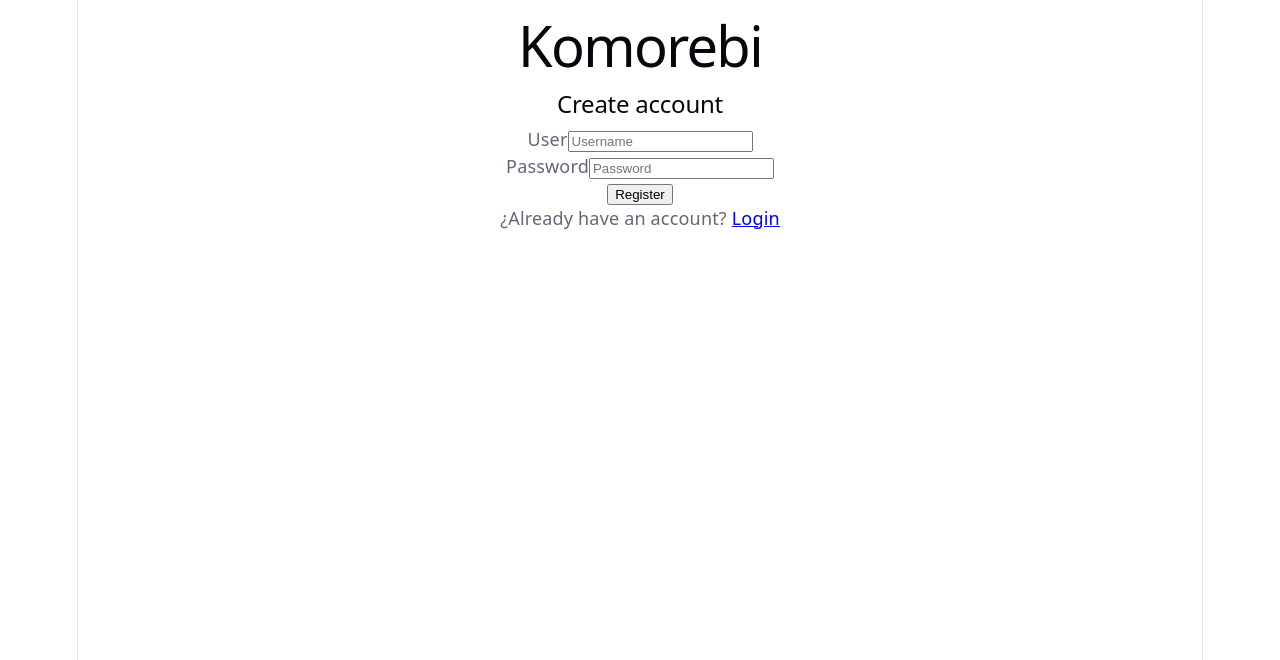
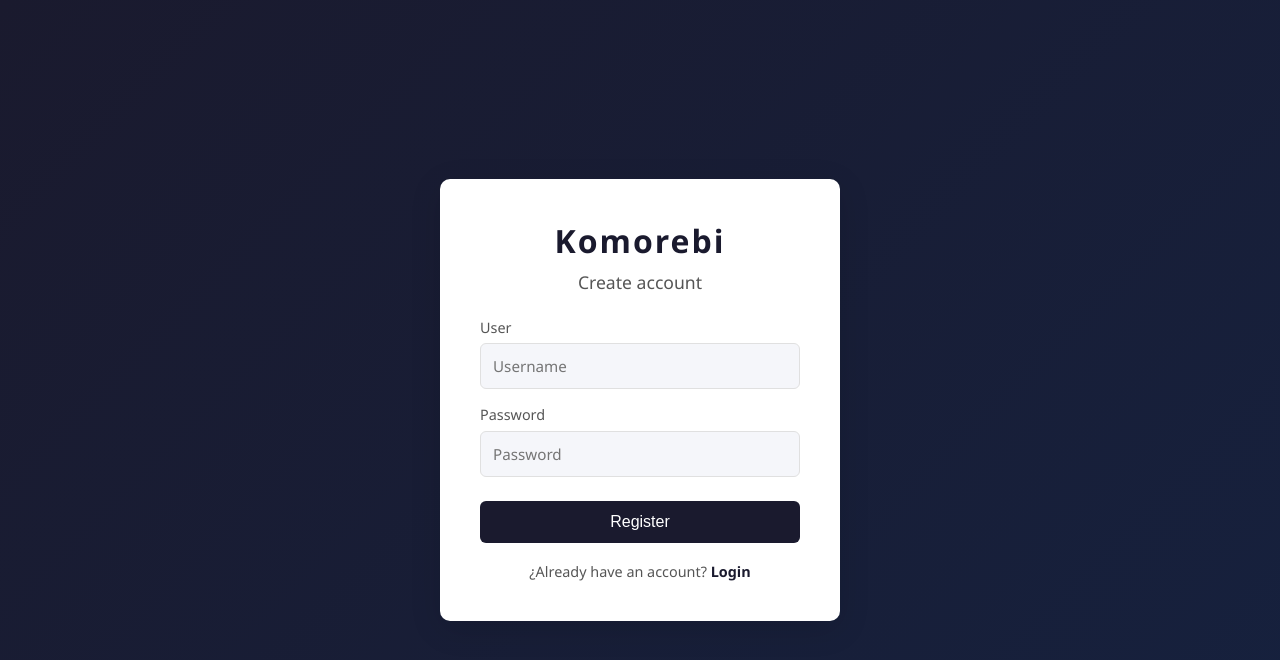
Before and after one commit to JorgeDiezGracia/komorebiFrontend, a React (Vite) app: page /register in a window 1280 px wide. Shown: the top 660 px of the page. Built offline with nearby package versions, Linux system fonts and the light colour scheme.

Commit message:
add dark mode and styles

```diff
--- a/src/components/Navbar.tsx
+++ b/src/components/Navbar.tsx
@@ -1,8 +1,10 @@
 import { useNavigate } from 'react-router-dom';
 import { useAuth } from '../context/AuthContext';
+import { useTheme } from '../context/ThemeContext';
 
 export default function Navbar() {
   const { user, logout } = useAuth();
+  const { isDark, toggleTheme } = useTheme();
   const navigate = useNavigate();
 
   const handleLogout = () => {
@@ -25,6 +27,9 @@ export default function Navbar() {
         )}
       </div>
       <div className="navbar-user">
+        <button className="theme-toggle" onClick={toggleTheme}>
+          {isDark ? '☀️' : '🌙'}
+        </button>
         <span>{user?.username} ({user?.role === 'ROLE_ADMIN' ? 'Admin' : 'User'})</span>
         <button onClick={handleLogout}>Logout</button>
       </div>
--- /dev/null
+++ b/src/context/ThemeContext.tsx
@@ -0,0 +1,34 @@
+import { createContext, useContext, useState, useEffect } from 'react';
+import type { ReactNode } from 'react';
+
+interface ThemeContextType {
+  isDark: boolean;
+  toggleTheme: () => void;
+}
+
+const ThemeContext = createContext<ThemeContextType | null>(null);
+
+export function ThemeProvider({ children }: { children: ReactNode }) {
+  const [isDark, setIsDark] = useState(() => {
+    return localStorage.getItem('theme') === 'dark';
+  });
+
+  useEffect(() => {
+    document.documentElement.setAttribute('data-theme', isDark ? 'dark' : 'light');
+    localStorage.setItem('theme', isDark ? 'dark' : 'light');
+  }, [isDark]);
+
+  const toggleTheme = () => setIsDark(!isDark);
+
+  return (
+    <ThemeContext.Provider value={{ isDark, toggleTheme }}>
+      {children}
+    </ThemeContext.Provider>
+  );
+}
+
+export function useTheme() {
+  const context = useContext(ThemeContext);
+  if (!context) throw new Error('useTheme must be used within ThemeProvider');
+  return context;
+}
--- a/src/index.css
+++ b/src/index.css
@@ -1,111 +1,561 @@
+/* ===================== VARIABLES DE TEMA ===================== */
 :root {
-  --text: #6b6375;
-  --text-h: #08060d;
-  --bg: #fff;
-  --border: #e5e4e7;
-  --code-bg: #f4f3ec;
-  --accent: #aa3bff;
-  --accent-bg: rgba(170, 59, 255, 0.1);
-  --accent-border: rgba(170, 59, 255, 0.5);
-  --social-bg: rgba(244, 243, 236, 0.5);
-  --shadow:
-    rgba(0, 0, 0, 0.1) 0 10px 15px -3px, rgba(0, 0, 0, 0.05) 0 4px 6px -2px;
-
-  --sans: system-ui, 'Segoe UI', Roboto, sans-serif;
-  --heading: system-ui, 'Segoe UI', Roboto, sans-serif;
-  --mono: ui-monospace, Consolas, monospace;
-
-  font: 18px/145% var(--sans);
-  letter-spacing: 0.18px;
-  color-scheme: light dark;
-  color: var(--text);
-  background: var(--bg);
-  font-synthesis: none;
-  text-rendering: optimizeLegibility;
-  -webkit-font-smoothing: antialiased;
-  -moz-osx-font-smoothing: grayscale;
-
-  @media (max-width: 1024px) {
-    font-size: 16px;
-  }
+  --bg-primary: #f5f6fa;
+  --bg-secondary: #ffffff;
+  --bg-tertiary: #f0f2f5;
+  --text-primary: #1a1a2e;
+  --text-secondary: #555;
+  --text-muted: #888;
+  --border: #e0e0e0;
+  --accent: #1a1a2e;
+  --accent-hover: #16213e;
+  --accent-light: #e8eaf6;
+  --danger: #e74c3c;
+  --danger-hover: #c0392b;
+  --success: #27ae60;
+  --shadow: 0 2px 12px rgba(0, 0, 0, 0.08);
+  --shadow-lg: 0 8px 32px rgba(0, 0, 0, 0.12);
+  --radius: 10px;
+  --radius-sm: 6px;
 }
 
-@media (prefers-color-scheme: dark) {
-  :root {
-    --text: #9ca3af;
-    --text-h: #f3f4f6;
-    --bg: #16171d;
-    --border: #2e303a;
-    --code-bg: #1f2028;
-    --accent: #c084fc;
-    --accent-bg: rgba(192, 132, 252, 0.15);
-    --accent-border: rgba(192, 132, 252, 0.5);
-    --social-bg: rgba(47, 48, 58, 0.5);
-    --shadow:
-      rgba(0, 0, 0, 0.4) 0 10px 15px -3px, rgba(0, 0, 0, 0.25) 0 4px 6px -2px;
-  }
-
-  #social .button-icon {
-    filter: invert(1) brightness(2);
-  }
+[data-theme="dark"] {
+  --bg-primary: #0f0f1a;
+  --bg-secondary: #1a1a2e;
+  --bg-tertiary: #16213e;
+  --text-primary: #e8e8f0;
+  --text-secondary: #aaa;
+  --text-muted: #666;
+  --border: #2a2a4a;
+  --accent: #7c83fd;
+  --accent-hover: #6c73ed;
+  --accent-light: #1a1a3e;
+  --danger: #e74c3c;
+  --danger-hover: #c0392b;
+  --shadow: 0 2px 12px rgba(0, 0, 0, 0.3);
+  --shadow-lg: 0 8px 32px rgba(0, 0, 0, 0.4);
 }
 
-#root {
-  width: 1126px;
-  max-width: 100%;
-  margin: 0 auto;
-  text-align: center;
-  border-inline: 1px solid var(--border);
-  min-height: 100svh;
-  display: flex;
-  flex-direction: column;
+/* ===================== RESET ===================== */
+* {
+  margin: 0;
+  padding: 0;
   box-sizing: border-box;
 }
 
 body {
-  margin: 0;
+  font-family: 'Segoe UI', system-ui, sans-serif;
+  background-color: var(--bg-primary);
+  color: var(--text-primary);
+  transition: background-color 0.3s, color 0.3s;
 }
 
-h1,
-h2 {
-  font-family: var(--heading);
-  font-weight: 500;
-  color: var(--text-h);
+/* ===================== NAVBAR ===================== */
+.navbar {
+  background: var(--bg-secondary);
+  border-bottom: 1px solid var(--border);
+  padding: 0 2rem;
+  height: 60px;
+  display: flex;
+  align-items: center;
+  justify-content: space-between;
+  box-shadow: var(--shadow);
+  position: sticky;
+  top: 0;
+  z-index: 100;
 }
 
-h1 {
-  font-size: 56px;
-  letter-spacing: -1.68px;
-  margin: 32px 0;
-  @media (max-width: 1024px) {
-    font-size: 36px;
-    margin: 20px 0;
-  }
-}
-h2 {
-  font-size: 24px;
-  line-height: 118%;
-  letter-spacing: -0.24px;
-  margin: 0 0 8px;
-  @media (max-width: 1024px) {
-    font-size: 20px;
-  }
-}
-p {
-  margin: 0;
+.navbar-brand {
+  font-size: 1.3rem;
+  font-weight: 700;
+  color: var(--accent);
+  cursor: pointer;
+  letter-spacing: 1px;
 }
 
-code,
-.counter {
-  font-family: var(--mono);
-  display: inline-flex;
-  border-radius: 4px;
-  color: var(--text-h);
+.navbar-links {
+  display: flex;
+  gap: 0.5rem;
 }
 
-code {
-  font-size: 15px;
-  line-height: 135%;
-  padding: 4px 8px;
-  background: var(--code-bg);
+.navbar-links button {
+  padding: 0.4rem 0.9rem;
+  background: transparent;
+  color: var(--text-secondary);
+  border: 1px solid var(--border);
+  border-radius: var(--radius-sm);
+  cursor: pointer;
+  font-size: 0.9rem;
+  transition: all 0.2s;
 }
+
+.navbar-links button:hover {
+  background: var(--accent-light);
+  color: var(--accent);
+  border-color: var(--accent);
+}
+
+.navbar-user {
+  display: flex;
+  align-items: center;
+  gap: 1rem;
+  font-size: 0.9rem;
+  color: var(--text-secondary);
+}
+
+.navbar-user button {
+  padding: 0.4rem 0.9rem;
+  background: transparent;
+  color: var(--text-secondary);
+  border: 1px solid var(--border);
+  border-radius: var(--radius-sm);
+  cursor: pointer;
+  font-size: 0.9rem;
+  transition: all 0.2s;
+}
+
+.navbar-user button:hover {
+  background: var(--danger);
+  color: white;
+  border-color: var(--danger);
+}
+
+.theme-toggle {
+  font-size: 1.1rem !important;
+  padding: 0.3rem 0.6rem !important;
+  border-radius: var(--radius-sm) !important;
+}
+
+.theme-toggle:hover {
+  background: var(--accent-light) !important;
+  color: var(--accent) !important;
+  border-color: var(--accent) !important;
+}
+
+/* ===================== AUTH ===================== */
+.auth-container {
+  min-height: 100vh;
+  display: flex;
+  align-items: center;
+  justify-content: center;
+  background: linear-gradient(135deg, #1a1a2e, #16213e);
+}
+
+.auth-card {
+  background: var(--bg-secondary);
+  padding: 2.5rem;
+  border-radius: var(--radius);
+  width: 100%;
+  max-width: 400px;
+  box-shadow: var(--shadow-lg);
+  text-align: center;
+}
+
+.auth-card h1 {
+  font-size: 2rem;
+  color: var(--accent);
+  margin-bottom: 0.5rem;
+  letter-spacing: 2px;
+}
+
+.auth-card h2 {
+  font-size: 1.1rem;
+  color: var(--text-secondary);
+  margin-bottom: 1.5rem;
+  font-weight: 400;
+}
+
+.form-group {
+  text-align: left;
+  margin-bottom: 1rem;
+}
+
+.form-group label {
+  display: block;
+  margin-bottom: 0.4rem;
+  font-size: 0.9rem;
+  color: var(--text-secondary);
+  font-weight: 500;
+}
+
+.form-group input,
+.form-group select,
+.form-group textarea {
+  width: 100%;
+  padding: 0.75rem;
+  border: 1px solid var(--border);
+  border-radius: var(--radius-sm);
+  font-size: 0.95rem;
+  outline: none;
+  background: var(--bg-primary);
+  color: var(--text-primary);
+  transition: border-color 0.2s;
+  font-family: inherit;
+}
+
+.form-group input:focus,
+.form-group select:focus,
+.form-group textarea:focus {
+  border-color: var(--accent);
+}
+
+.auth-card button[type="submit"] {
+  width: 100%;
+  padding: 0.75rem;
+  background: var(--accent);
+  color: white;
+  border: none;
+  border-radius: var(--radius-sm);
+  font-size: 1rem;
+  cursor: pointer;
+  margin-top: 0.5rem;
+  transition: background 0.2s;
+}
+
+.auth-card button[type="submit"]:hover {
+  background: var(--accent-hover);
+}
+
+.auth-card button:disabled {
+  background: var(--text-muted);
+  cursor: not-allowed;
+}
+
+.auth-card p {
+  margin-top: 1.2rem;
+  font-size: 0.9rem;
+  color: var(--text-secondary);
+}
+
+.auth-card a {
+  color: var(--accent);
+  font-weight: 600;
+  text-decoration: none;
+}
+
+.error-message {
+  background: #fee;
+  color: var(--danger);
+  padding: 0.75rem;
+  border-radius: var(--radius-sm);
+  margin-bottom: 1rem;
+  font-size: 0.9rem;
+  border: 1px solid #fcc;
+}
+
+[data-theme="dark"] .error-message {
+  background: #2a1515;
+  border-color: #5a2020;
+}
+
+/* ===================== DASHBOARD ===================== */
+.dashboard {
+  min-height: 100vh;
+  background: var(--bg-primary);
+}
+
+/* SUMMARY */
+.summary {
+  display: flex;
+  gap: 1.5rem;
+  padding: 2rem;
+  flex-wrap: wrap;
+}
+
+.summary-card {
+  background: var(--bg-secondary);
+  border-radius: var(--radius);
+  padding: 1.5rem 2rem;
+  flex: 1;
+  min-width: 150px;
+  box-shadow: var(--shadow);
+  text-align: center;
+  border: 1px solid var(--border);
+  transition: transform 0.2s;
+}
+
+.summary-card:hover {
+  transform: translateY(-2px);
+}
+
+.summary-card h3 {
+  font-size: 0.85rem;
+  color: var(--text-muted);
+  margin-bottom: 0.5rem;
+  font-weight: 500;
+  text-transform: uppercase;
+  letter-spacing: 0.5px;
+}
+
+.summary-number {
+  font-size: 2.5rem;
+  font-weight: 700;
+  color: var(--accent);
+}
+
+.summary-card.admin .summary-number {
+  font-size: 1.2rem;
+  color: var(--success);
+}
+
+/* TABLE SECTION */
+.table-section {
+  margin: 0 2rem 2rem;
+  background: var(--bg-secondary);
+  border-radius: var(--radius);
+  padding: 1.5rem;
+  box-shadow: var(--shadow);
+  border: 1px solid var(--border);
+}
+
+.table-header {
+  display: flex;
+  justify-content: space-between;
+  align-items: center;
+  margin-bottom: 1.2rem;
+}
+
+.table-header h2 {
+  font-size: 1.1rem;
+  color: var(--text-primary);
+  font-weight: 600;
+}
+
+.btn-add {
+  padding: 0.5rem 1rem;
+  background: var(--accent);
+  color: white;
+  border: none;
+  border-radius: var(--radius-sm);
+  cursor: pointer;
+  font-size: 0.9rem;
+  transition: background 0.2s;
+}
+
+.btn-add:hover {
+  background: var(--accent-hover);
+}
+
+/* FILTERS */
+.filters {
+  display: flex;
+  gap: 0.75rem;
+  margin-bottom: 1rem;
+  flex-wrap: wrap;
+  align-items: flex-end;
+}
+
+.filters input {
+  padding: 0.5rem 0.75rem;
+  border: 1px solid var(--border);
+  border-radius: var(--radius-sm);
+  font-size: 0.9rem;
+  outline: none;
+  flex: 1;
+  min-width: 150px;
+  background: var(--bg-primary);
+  color: var(--text-primary);
+  transition: border-color 0.2s;
+}
+
+.filters input:focus {
+  border-color: var(--accent);
+}
+
+.filter-date-group {
+  display: flex;
+  flex-direction: column;
+  gap: 0.3rem;
+}
+
+.filter-date-group label {
+  font-size: 0.8rem;
+  color: var(--text-muted);
+  font-weight: 500;
+}
+
+.filter-date-group input {
+  padding: 0.5rem 0.75rem;
+  border: 1px solid var(--border);
+  border-radius: var(--radius-sm);
+  font-size: 0.9rem;
+  outline: none;
+  background: var(--bg-primary);
+  color: var(--text-primary);
+  transition: border-color 0.2s;
+}
+
+.filter-date-group input:focus {
+  border-color: var(--accent);
+}
+
+/* TABLE */
+table {
+  width: 100%;
+  border-collapse: collapse;
+  font-size: 0.9rem;
+}
+
+thead th {
+  background: var(--bg-tertiary);
+  padding: 0.75rem 1rem;
+  text-align: left;
+  font-weight: 600;
+  color: var(--text-secondary);
+  cursor: pointer;
+  user-select: none;
+  border-bottom: 2px solid var(--border);
+  transition: background 0.2s;
+  white-space: nowrap;
+}
+
+thead th:hover {
+  background: var(--accent-light);
+  color: var(--accent);
+}
+
+tbody td {
+  padding: 0.75rem 1rem;
+  border-bottom: 1px solid var(--border);
+  color: var(--text-primary);
+}
+
+tbody tr:hover {
+  background: var(--bg-tertiary);
+}
+
+tbody tr:last-child td {
+  border-bottom: none;
+}
+
+tbody td button {
+  padding: 0.3rem 0.75rem;
+  border: none;
+  border-radius: var(--radius-sm);
+  cursor: pointer;
+  font-size: 0.85rem;
+  margin-right: 0.5rem;
+  background: var(--accent);
+  color: white;
+  transition: background 0.2s;
+}
+
+tbody td button:hover {
+  background: var(--accent-hover);
+}
+
+.btn-delete {
+  background: var(--danger) !important;
+}
+
+.btn-delete:hover {
+  background: var(--danger-hover) !important;
+}
+
+/* STATES */
+.state-msg {
+  text-align: center;
+  padding: 2rem;
+  color: var(--text-muted);
+  font-size: 0.95rem;
+}
+
+.state-msg.error {
+  color: var(--danger);
+  background: #fee;
+  border-radius: var(--radius-sm);
+}
+
+[data-theme="dark"] .state-msg.error {
+  background: #2a1515;
+}
+
+/* ===================== FORM PAGE ===================== */
+.form-page {
+  min-height: calc(100vh - 60px);
+  background: var(--bg-primary);
+  display: flex;
+  align-items: center;
+  justify-content: center;
+  padding: 2rem;
+}
+
+.form-card {
+  background: var(--bg-secondary);
+  border-radius: var(--radius);
+  padding: 2rem;
+  width: 100%;
+  max-width: 520px;
+  box-shadow: var(--shadow);
+  border: 1px solid var(--border);
+}
+
+.form-card h2 {
+  font-size: 1.3rem;
+  color: var(--text-primary);
+  margin-bottom: 1.5rem;
+  font-weight: 600;
+}
+
+.form-group textarea {
+  resize: vertical;
+  min-height: 80px;
+}
+
+.checkbox-group label {
+  display: flex;
+  align-items: center;
+  gap: 0.5rem;
+  cursor: pointer;
+  font-size: 0.95rem;
+  color: var(--text-primary);
+}
+
+.checkbox-group input[type="checkbox"] {
+  width: 16px;
+  height: 16px;
+  cursor: pointer;
+  accent-color: var(--accent);
+}
+
+.form-actions {
+  display: flex;
+  gap: 1rem;
+  margin-top: 1.5rem;
+  justify-content: flex-end;
+}
+
+.form-actions button {
+  padding: 0.7rem 1.5rem;
+  border: none;
+  border-radius: var(--radius-sm);
+  font-size: 0.95rem;
+  cursor: pointer;
+  transition: all 0.2s;
+  font-family: inherit;
+}
+
+.form-actions button[type="button"] {
+  background: var(--bg-tertiary);
+  color: var(--text-secondary);
+  border: 1px solid var(--border);
+}
+
+.form-actions button[type="button"]:hover {
+  background: var(--border);
+}
+
+.form-actions button[type="submit"] {
+  background: var(--accent);
+  color: white;
+}
+
+.form-actions button[type="submit"]:hover {
+  background: var(--accent-hover);
+}
+
+.form-actions button:disabled {
+  background: var(--text-muted);
+  cursor: not-allowed;
+  color: white;
+}
--- a/src/main.tsx
+++ b/src/main.tsx
@@ -4,12 +4,15 @@ import { BrowserRouter } from 'react-router-dom'
 import { AuthProvider } from './context/AuthContext.tsx'
 import App from './App.tsx'
 import './index.css'
+import { ThemeProvider } from './context/ThemeContext';
 
 createRoot(document.getElementById('root') as HTMLElement).render(
   <StrictMode>
     <BrowserRouter>
       <AuthProvider>
-        <App />
+        <ThemeProvider>
+          <App />
+        </ThemeProvider>
       </AuthProvider>
     </BrowserRouter>
   </StrictMode>,
```
Also changed, not shown: src/pages/Dashboard.tsx (+7 -2 lines).
